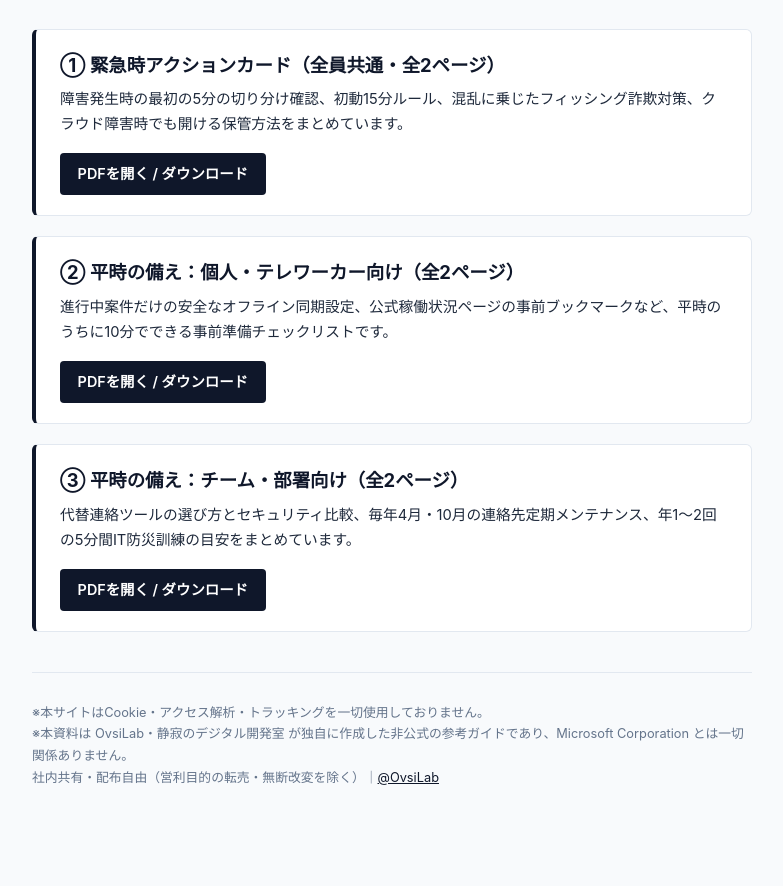
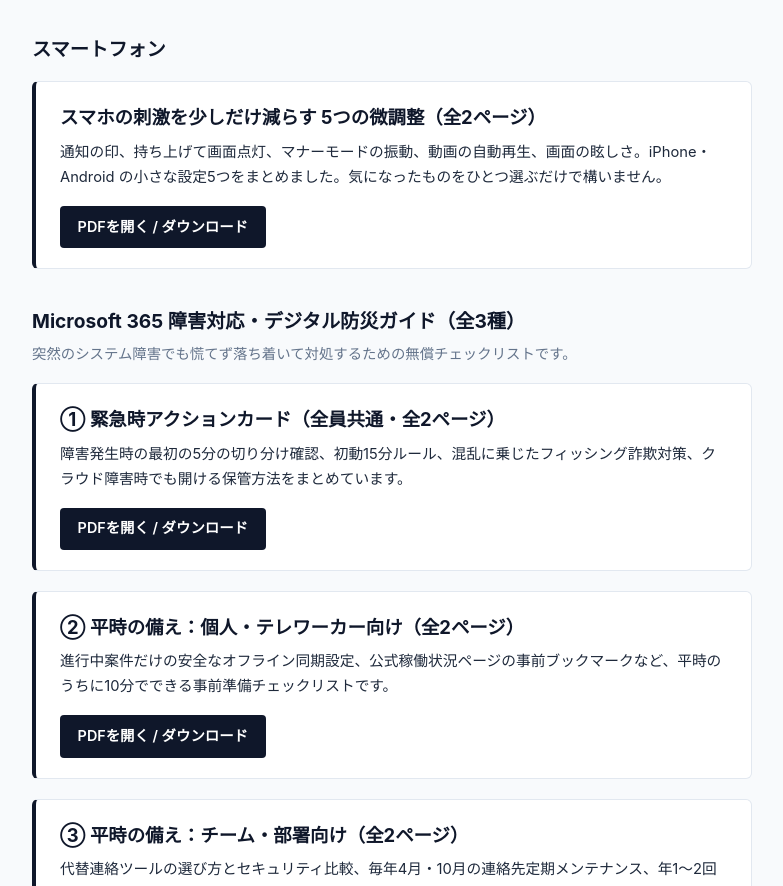
Before and after one commit to OvsiLab/guides, a plain HTML site: page index.html in a window 1280 px wide. Shown: the part 181-1067 px from the top of the page, without its empty margins (248-1031 px from the left). Before the commit the page ends 1015 px from the top, so only its background shows below. Drawn offline with Linux system fonts and the light colour scheme.

Commit message:
Add files via upload

```diff
--- a/index.html
+++ b/index.html
@@ -3,7 +3,7 @@
 <head>
   <meta charset="UTF-8" />
   <meta name="viewport" content="width=device-width, initial-scale=1.0" />
-  <title>Microsoft 365 障害対応・デジタル防災ガイド｜OvsiLab・静寂のデジタル開発室</title>
+  <title>無償ガイド一覧｜OvsiLab・静寂のデジタル開発室</title>
   <style>
     :root {
       --bg: #f8fafc;
@@ -45,6 +45,19 @@
       color: var(--muted);
       margin: 0;
     }
+    .section {
+      margin: 2.25rem 0 1rem;
+    }
+    .section h2 {
+      font-size: 1.2rem;
+      margin: 0 0 0.3rem;
+      color: var(--accent);
+    }
+    .section p {
+      font-size: 0.9rem;
+      color: var(--muted);
+      margin: 0;
+    }
     .card {
       background: var(--card);
       border: 1px solid var(--border);
@@ -53,7 +66,7 @@
       padding: 1.25rem 1.5rem;
       margin-bottom: 1.25rem;
     }
-    .card h2 {
+    .card h3 {
       font-size: 1.15rem;
       margin: 0 0 0.4rem;
       color: var(--accent);
@@ -92,32 +105,47 @@
   <div class="container">
     <header>
       <div class="badge">OvsiLab・静寂のデジタル開発室（@OvsiLab）｜登録不要・追跡なし・完全無償公開</div>
-      <h1>Microsoft 365 障害対応・デジタル防災ガイド</h1>
-      <p class="lead">突然のシステム障害でも慌てず落ち着いて対処するための無償チェックリスト（全3種・A4 PDF）です。社内共有・印刷配布も自由にご活用いただけます。</p>
+      <h1>無償ガイド一覧</h1>
+      <p class="lead">日々のデジタルを、少しだけ静かに、そして安心に。A4 PDF のガイドを無償で公開しています。社内共有・印刷配布も自由にご活用いただけます。</p>
     </header>
 
+    <div class="section">
+      <h2>スマートフォン</h2>
+    </div>
+
     <div class="card">
-      <h2>① 緊急時アクションカード（全員共通・全2ページ）</h2>
+      <h3>スマホの刺激を少しだけ減らす 5つの微調整（全2ページ）</h3>
+      <p>通知の印、持ち上げて画面点灯、マナーモードの振動、動画の自動再生、画面の眩しさ。iPhone・Android の小さな設定5つをまとめました。気になったものをひとつ選ぶだけで構いません。</p>
+      <a class="btn" href="./smartphone-calm-tips.pdf" target="_blank" rel="noopener">PDFを開く / ダウンロード</a>
+    </div>
+
+    <div class="section">
+      <h2>Microsoft 365 障害対応・デジタル防災ガイド（全3種）</h2>
+      <p>突然のシステム障害でも慌てず落ち着いて対処するための無償チェックリストです。</p>
+    </div>
+
+    <div class="card">
+      <h3>① 緊急時アクションカード（全員共通・全2ページ）</h3>
       <p>障害発生時の最初の5分の切り分け確認、初動15分ルール、混乱に乗じたフィッシング詐欺対策、クラウド障害時でも開ける保管方法をまとめています。</p>
       <a class="btn" href="./sheet1-emergency-card.pdf" target="_blank" rel="noopener">PDFを開く / ダウンロード</a>
     </div>
 
     <div class="card">
-      <h2>② 平時の備え：個人・テレワーカー向け（全2ページ）</h2>
+      <h3>② 平時の備え：個人・テレワーカー向け（全2ページ）</h3>
       <p>進行中案件だけの安全なオフライン同期設定、公式稼働状況ページの事前ブックマークなど、平時のうちに10分でできる事前準備チェックリストです。</p>
       <a class="btn" href="./sheet2-individual-prep.pdf" target="_blank" rel="noopener">PDFを開く / ダウンロード</a>
     </div>
 
     <div class="card">
-      <h2>③ 平時の備え：チーム・部署向け（全2ページ）</h2>
+      <h3>③ 平時の備え：チーム・部署向け（全2ページ）</h3>
       <p>代替連絡ツールの選び方とセキュリティ比較、毎年4月・10月の連絡先定期メンテナンス、年1〜2回の5分間IT防災訓練の目安をまとめています。</p>
       <a class="btn" href="./sheet3-team-prep.pdf" target="_blank" rel="noopener">PDFを開く / ダウンロード</a>
     </div>
 
     <footer>
       <p>※本サイトはCookie・アクセス解析・トラッキングを一切使用しておりません。<br>
-      ※本資料は OvsiLab・静寂のデジタル開発室 が独自に作成した非公式の参考ガイドであり、Microsoft Corporation とは一切関係ありません。<br>
-      社内共有・配布自由（営利目的の転売・無断改変を除く）｜<a href="https://x.com" target="_blank" rel="noopener">@OvsiLab</a></p>
+      ※Microsoft 365 障害対応・デジタル防災ガイドは、OvsiLab・静寂のデジタル開発室 が独自に作成した非公式の参考ガイドであり、Microsoft Corporation とは一切関係ありません。<br>
+      社内共有・配布自由（営利目的の転売・無断改変を除く）｜<a href="https://x.com/OvsiLab" target="_blank" rel="noopener">@OvsiLab</a></p>
     </footer>
   </div>
 </body>
```
Also changed, not shown: 1 other file.
